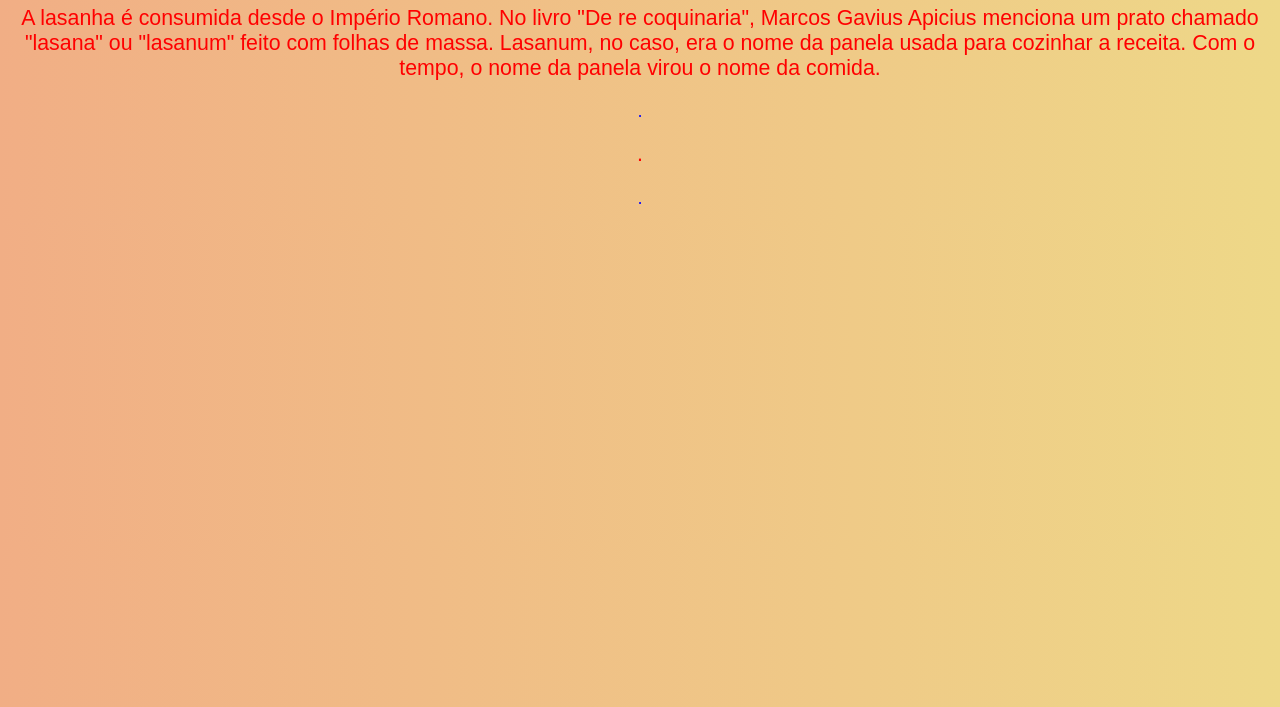
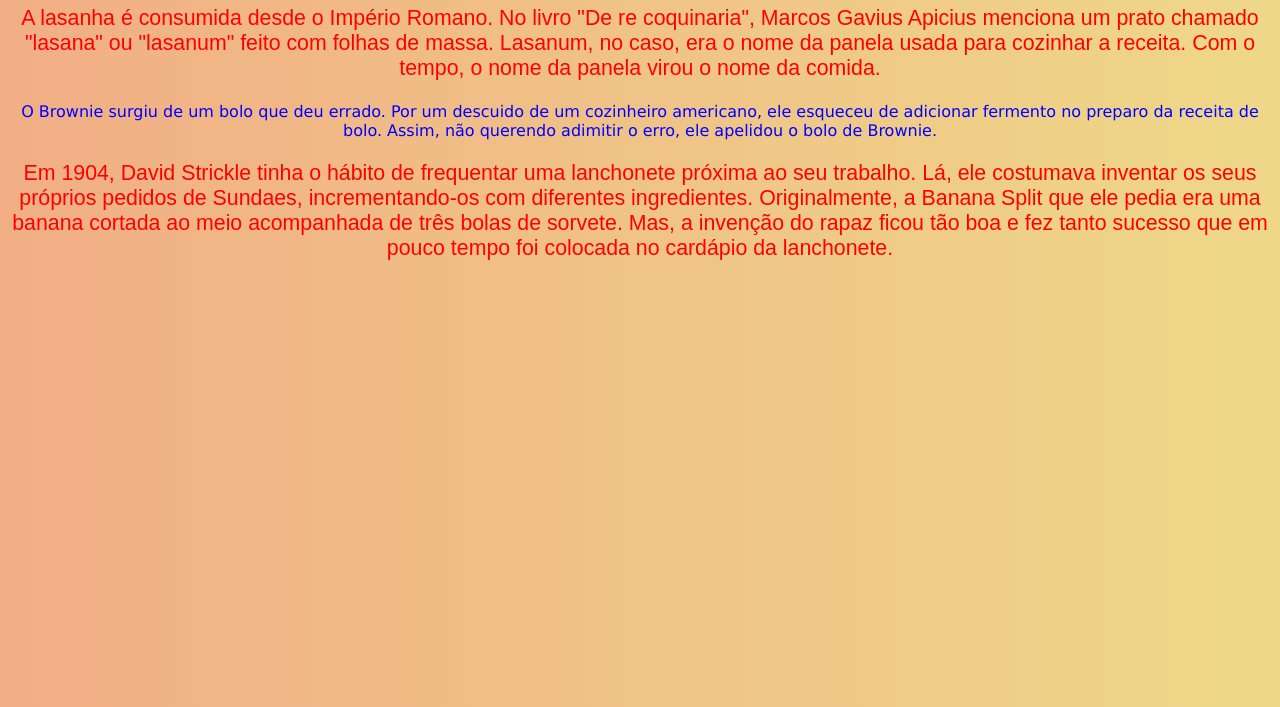
Before and after one commit to carolamy90/site-2024, a plain HTML site: page interno.html in a window 1280 px wide. Shown: the part 93-800 px from the top of the page. Drawn offline with Linux system fonts and the light colour scheme.

Commit message:
Add files via upload

```diff
--- a/interno.html
+++ b/interno.html
@@ -3,14 +3,14 @@
 <head>
     <meta charset="UTF-8">
     <meta name="viewport" content="width=device-width, initial-scale=1.0">
-    <title>Document</title>
+    <title>Curiosidades</title>
     <link rel="stylesheet" href="style.css">
 </head>
 <body>
     <h1>CURIOSIDADES SOBRE CULINÁRIA</h1>
     <p class="impar">A lasanha é consumida desde o Império Romano. No livro "De re coquinaria", Marcos Gavius Apicius menciona um prato chamado "lasana" ou "lasanum" feito com folhas de massa. Lasanum, no caso, era o nome da panela usada para cozinhar a receita. Com o tempo, o nome da panela virou o nome da comida.</p>
-    <p class="par">.</p>
-    <p class="impar">.</p>
-    <p class="par">.</p>
+    <p class="par">O Brownie surgiu de um bolo que deu errado. Por um descuido de um cozinheiro americano, ele esqueceu de adicionar fermento no preparo da receita de bolo. Assim, não querendo adimitir o erro, ele apelidou o bolo de Brownie. </p>
+    <p class="impar">Em 1904, David Strickle tinha o hábito de frequentar uma lanchonete próxima ao seu trabalho. Lá, ele costumava inventar os seus próprios pedidos de Sundaes, incrementando-os com diferentes ingredientes. Originalmente, a Banana Split que ele pedia era uma banana cortada ao meio acompanhada de três bolas de sorvete. Mas, a invenção do rapaz ficou tão boa e fez tanto sucesso que em pouco tempo foi colocada no cardápio da lanchonete. </p>
+    <p class="par"></p>
 </body>
 </html>
```
